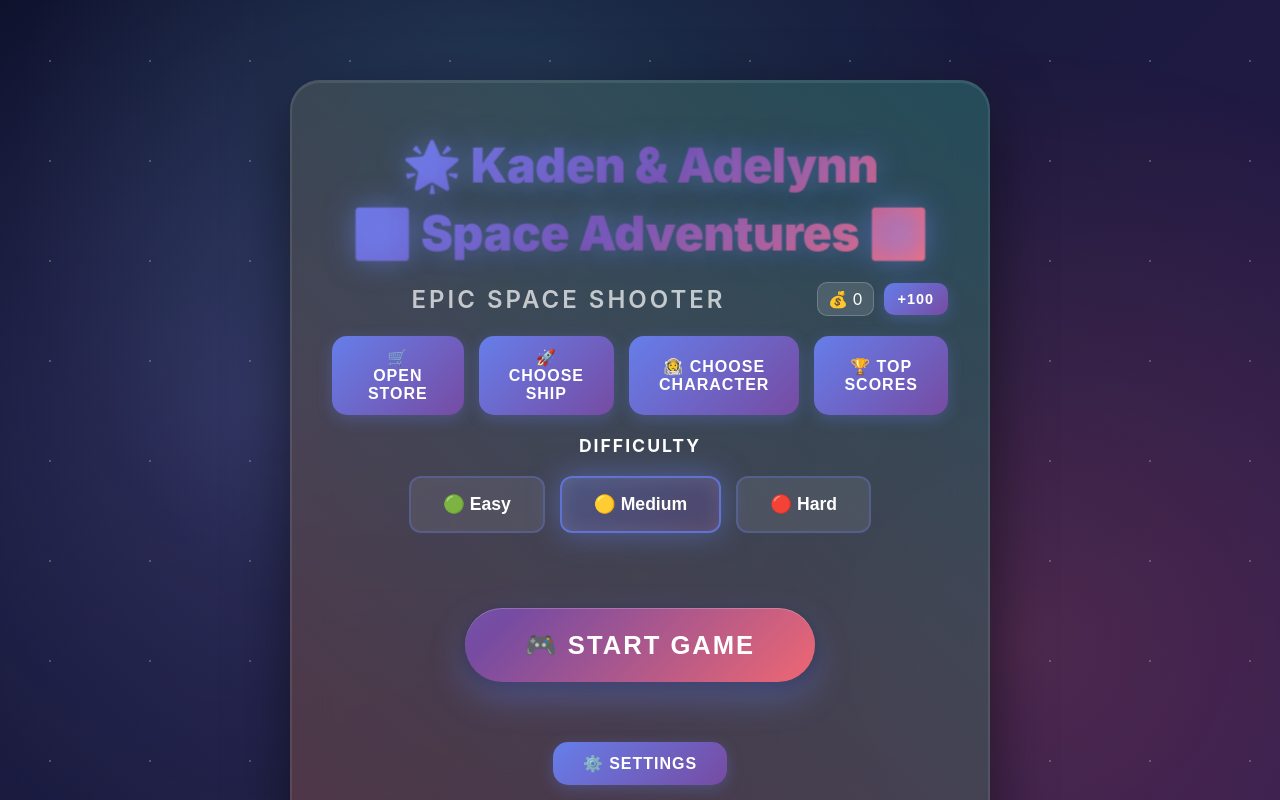
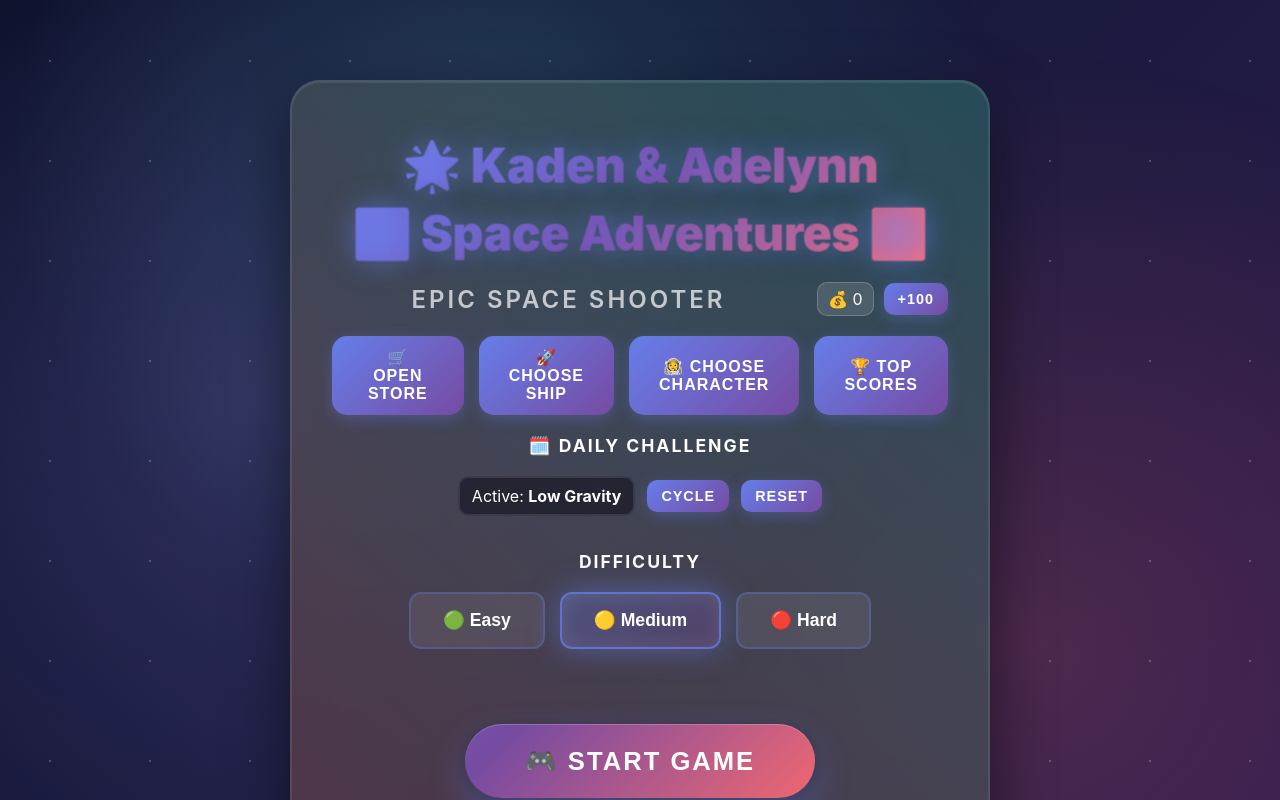
Before and after one commit to ronb12/Kaden-Adelynn-Adventures, a React (Vite) app: page / in a window 1280 px wide. Built offline with nearby package versions, Linux system fonts and the light colour scheme.

Commit message:
feat(daily): show Daily Challenge on menu with Cycle/Reset; honor override in-game

```diff
--- a/src/components/Game.jsx
+++ b/src/components/Game.jsx
@@ -330,6 +330,14 @@ function Game({
   useEffect(() => {
     const state = gameState.current
     if (!state) return
+    const override = localStorage.getItem('challengeOverride')
+    if (override !== null) {
+      const val = parseInt(override, 10)
+      if (!Number.isNaN(val)) {
+        state.dailyChallenge = Math.max(0, Math.min(2, val))
+        return
+      }
+    }
     const daySeed = new Date().toISOString().slice(0, 10)
     const hash = Array.from(daySeed).reduce((a, c) => (((a << 5) - a) + c.charCodeAt(0)) | 0, 0)
     state.dailyChallenge = Math.abs(hash) % 3 // 0..2
--- a/src/components/MainMenu.jsx
+++ b/src/components/MainMenu.jsx
@@ -36,6 +36,20 @@ function MainMenu({ onStartGame }) {
   })
   const [fullscreen, setFullscreen] = useState(false)
   const isGamepadSupported = typeof navigator !== 'undefined' && !!navigator.getGamepads
+
+  // Daily Challenge helpers
+  const getDailyIdx = () => {
+    const override = localStorage.getItem('challengeOverride')
+    if (override !== null) {
+      const v = parseInt(override, 10)
+      if (!Number.isNaN(v)) return Math.max(0, Math.min(2, v))
+    }
+    const daySeed = new Date().toISOString().slice(0, 10)
+    const hash = Array.from(daySeed).reduce((a, c) => (((a << 5) - a) + c.charCodeAt(0)) | 0, 0)
+    return Math.abs(hash) % 3
+  }
+  const challengeIdx = getDailyIdx()
+  const challengeLabel = ['Fast Enemies', 'Low Gravity', 'Double Powerups'][challengeIdx]
 
   useEffect(() => {
     // Save sound volume to localStorage
@@ -302,6 +316,36 @@ function MainMenu({ onStartGame }) {
           <button className="settings-button" onClick={() => setShowScores(true)}>
             🏆 Top Scores
           </button>
+        </div>
+
+        <div className="menu-section">
+          <h3>🗓️ Daily Challenge</h3>
+          <div style={{ display: 'flex', gap: 12, alignItems: 'center', justifyContent: 'center', flexWrap: 'wrap' }}>
+            <div className="glass" style={{ padding: '8px 12px', borderRadius: 10 }}>
+              Active: <strong>{challengeLabel}</strong>
+            </div>
+            <button
+              className="settings-button small"
+              onClick={() => {
+                const next = (challengeIdx + 1) % 3
+                localStorage.setItem('challengeOverride', String(next))
+                setToast('Daily Challenge cycled')
+                setTimeout(() => setToast(''), 1200)
+              }}
+            >
+              Cycle
+            </button>
+            <button
+              className="settings-button small"
+              onClick={() => {
+                localStorage.removeItem('challengeOverride')
+                setToast('Daily Challenge reset')
+                setTimeout(() => setToast(''), 1200)
+              }}
+            >
+              Reset
+            </button>
+          </div>
         </div>
 
         <div className="menu-section">
```
